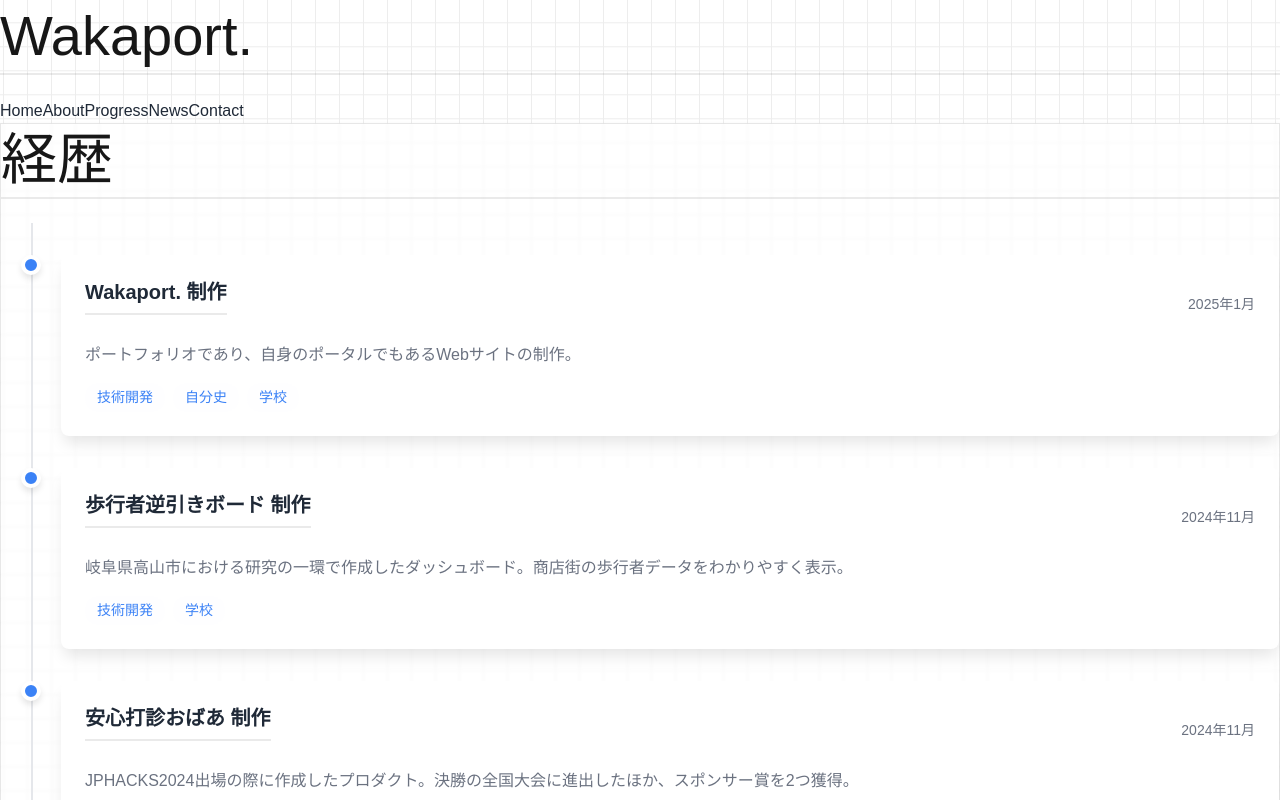
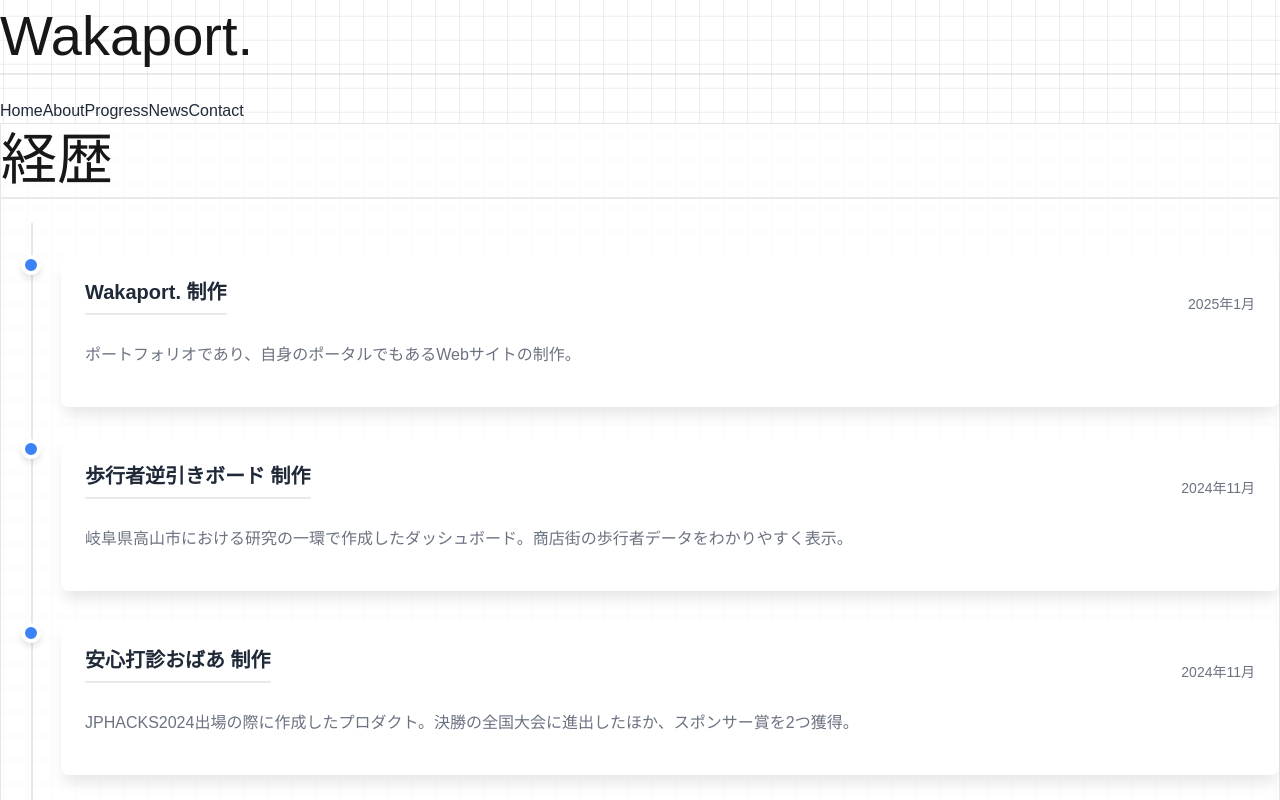
Before and after one commit to waka320/wakaport, a Next.js app in the folder wakanext/: page /progress in a window 1280 px wide. Shown: the top 800 px of the page. Built offline with nearby package versions, Linux system fonts and the light colour scheme.

Commit message:
changed color

```diff
--- a/wakanext/src/app/(pages)/progress/page.tsx
+++ b/wakanext/src/app/(pages)/progress/page.tsx
@@ -5,13 +5,12 @@
 import { projects } from '@/lib/progress/projects';
 
 const ProgressPage = () => (
-    <div className='white-background '>
+    <div className='white-background'>
         <div className="p-4 max-w-4xl mx-auto">
-            <h1 className="text-3xl font-bold mb-6 text-gray-800">
+            <h1 className="text-3xl font-bold mb-6 text-[var(--foreground)]">
                 経歴
             </h1>
             <Timeline projects={projects} />
-
         </div>
     </div>
 );
--- a/wakanext/src/components/home/Content.tsx
+++ b/wakanext/src/components/home/Content.tsx
@@ -44,7 +44,7 @@
                                 <span className="font-bold">「
                                     <Link
                                         href={`/news/${latestArticle.slug}`}
-                                        className="text-blue-500 hover:underline"
+                                        className="link hover:underline"
                                     >
                                         {latestArticle.title}
                                     </Link>
--- a/wakanext/src/components/progress/Timeline.tsx
+++ b/wakanext/src/components/progress/Timeline.tsx
@@ -24,17 +24,6 @@
                         <p className="timeline-description">
                             {project.description}
                         </p>
-
-                        <div className="timeline-technologies">
-                            {project.tags.map((tag) => (
-                                <span
-                                    key={`${project.title}-${tag}`}
-                                    className="timeline-tech"
-                                >
-                                    {tag}
-                                </span>
-                            ))}
-                        </div>
                     </div>
                 </div>
             ))}
--- a/wakanext/src/styles/components/grid-background.scss
+++ b/wakanext/src/styles/components/grid-background.scss
@@ -57,16 +57,30 @@
             color: var(--foreground);
 
             .content-background {
-                background-color: rgba(var(--background-rgb), 1);
-                border: 1px solid rgba(var(--background-rgb), 1);
-                border-radius: 12px;
-                box-shadow: 0 4px 6px rgba(var(--foreground-rgb), 0.3);
+                background-color: var(--background);
                 color: var(--foreground);
                 max-width: 800px;
                 width: 90%;
                 margin: 2rem auto;
                 padding: 2rem;
+                border-radius: 0.5rem;
+                box-shadow: 0 10px 15px -3px rgba(0, 0, 0, 0.1);
+                transition: box-shadow 0.3s ease;
+
+                &:hover {
+                    box-shadow: 0 15px 20px -5px rgba(0, 0, 0, 0.15);
+                }
             }
         }
     }
 }
+
+.dark-theme .content-background {
+    background-color: var(--background);
+    color: var(--foreground);
+    box-shadow: 0 10px 15px -3px var(--shadow-color);
+
+    &:hover {
+        box-shadow: 0 15px 20px -5px var(--shadow-color);
+    }
+}
--- a/wakanext/src/styles/themes/_dark-theme.scss
+++ b/wakanext/src/styles/themes/_dark-theme.scss
@@ -1,34 +1,39 @@
 @media (prefers-color-scheme: dark) {
     :root {
-        --background: #0a0a0a;
-        --foreground: #ededed;
-        --primary: #2c3e50;
-        --secondary: #34495e;
+        --background: #1f2937;
+        --foreground: #ffffff;
+        --primary: #6574cd;
+        --secondary: #4a56a6;
         --accent: #fc923c;
 
-        --border-color: rgba(255, 255, 255, 0.1);
-        --shadow-color: rgba(255, 255, 255, 0.2);
+        --border-color: #374151;
+        --shadow-color: rgba(0, 0, 0, 0.5);
+        --text-muted-color: #9ca3af;
     }
 }
 
 .dark-theme {
-    --background: #0a0a0a;
-    --foreground: #ededed;
-    --text-color: #f0f0f0;
+    --background: #1f2937;
+    --foreground: #ffffff;
+    --primary: #6574cd;
+    --secondary: #4a56a6;
+    --accent: #fc923c;
+
+    --border-color: #374151;
+    --shadow-color: rgba(0, 0, 0, 0.5);
+    --text-muted-color: #9ca3af;
 
     .link {
-        color: var(--text-color);
+        color: var(--foreground);
         transition: color 0.3s ease;
 
         &:hover {
             color: var(--accent);
         }
-
     }
 
     .hero {
         background-color: var(--background);
         border-color: var(--foreground);
-
     }
 }
--- a/wakanext/src/styles/timeline.scss
+++ b/wakanext/src/styles/timeline.scss
@@ -4,6 +4,13 @@
 $text-color: #1f2937;
 $text-muted-color: #6b7280;
 $border-color: #e5e7eb;
+
+$dark-primary-color: #6574cd;
+$dark-primary-hover-color: #4a56a6;
+$dark-background-color: #1f2937;
+$dark-text-color: #ffffff;
+$dark-text-muted-color: #9ca3af;
+$dark-border-color: #374151;
 
 .timeline {
     position: relative;
@@ -95,3 +102,46 @@
         font-size: 0.875rem;
     }
 }
+
+.dark-theme {
+    .timeline {
+        &::before {
+            background-color: $dark-border-color;
+        }
+
+        &-dot {
+            background-color: $dark-primary-color;
+            border: 4px solid $dark-background-color;
+
+            &:hover {
+                background-color: $dark-primary-hover-color;
+            }
+        }
+
+        &-content {
+            background-color: $dark-background-color;
+            box-shadow: 0 10px 15px -3px rgba(0, 0, 0, 0.5);
+
+            &:hover {
+                box-shadow: 0 15px 20px -5px rgba(0, 0, 0, 0.7);
+            }
+        }
+
+        &-title {
+            color: $dark-text-color;
+        }
+
+        &-date {
+            color: $dark-text-muted-color;
+        }
+
+        &-description {
+            color: $dark-text-muted-color;
+        }
+
+        &-tech {
+            background-color: lighten($dark-primary-color, 40%);
+            color: $dark-primary-color;
+        }
+    }
+}
```
